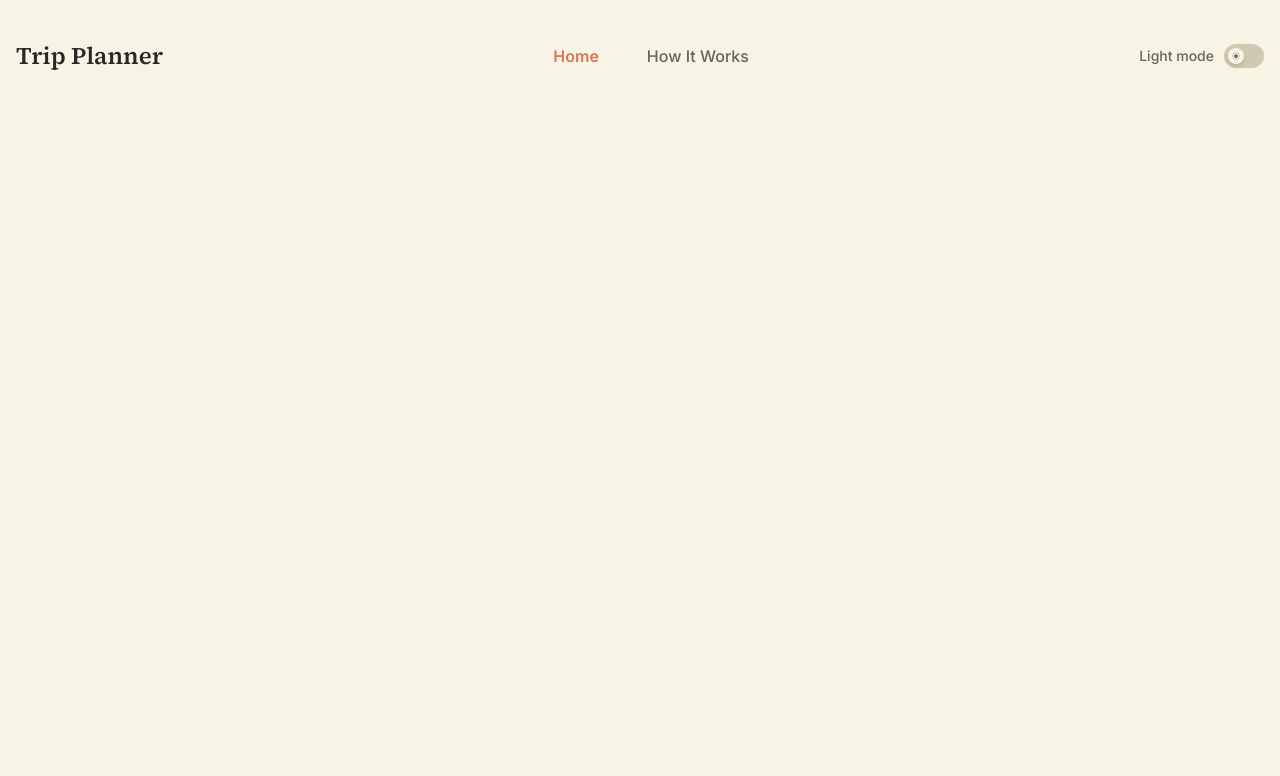
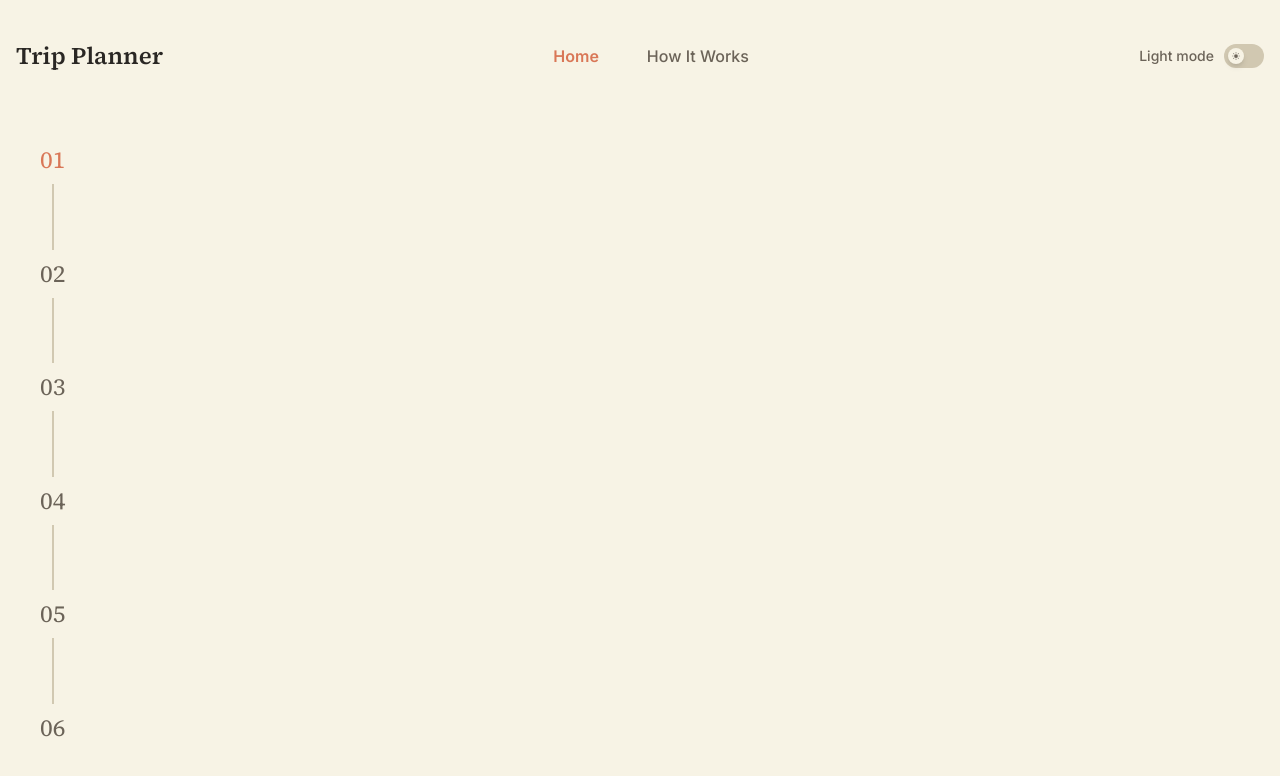
Before and after one commit to Arya-Bhavsar/TripPlanner, a React app in the folder frontend/: page / in a window 1280 px wide. Shown: the top 776 px of the page. Built offline with nearby package versions, Linux system fonts and the light colour scheme; the HTML template or start-up script is replaced by a standard one.

Commit message:
Added a vertical stepper for the home page

```diff
--- a/frontend/src/components/Dashboard.jsx
+++ b/frontend/src/components/Dashboard.jsx
@@ -1,9 +1,13 @@
 import Header from "./Header";
+import VerticalStepper from "./VerticalStepper";
 
 export default function Dashboard() {
   return (
     <div className="h-screen max-h-screen flex flex-col p-4 min-w-0 max-w-7xl w-full mx-auto bg-page">
       <Header />
+      <main className="flex-1 min-h-0 w-full mt-8">
+        <VerticalStepper />
+      </main>
     </div>
   );
 }
--- /dev/null
+++ b/frontend/src/components/VerticalStepper.jsx
@@ -0,0 +1,64 @@
+import { useState } from 'react';
+
+export default function VerticalStepper() {
+  const [activeStep, setActiveStep] = useState(0);
+
+  const steps = [
+    {
+      number: "01"
+    },
+    {
+      number: "02"
+    },
+    {
+      number: "03"
+    },
+    {
+      number: "04"
+    },
+    {
+      number: "05"
+    },
+    {
+      number: "06"
+    }
+  ];
+
+  return (
+    <div className="w-full h-full max-w-7xl mx-auto px-6 pb-6">
+      <div className="flex flex-row gap-12 items-start h-full">
+        {/* Vertical Stepper */}
+        <div className="shrink-0 flex flex-col justify-between h-full py-4 min-h-100">
+          {steps.map((step, index) => {
+            const isActive = index === activeStep;
+            const isPast = index < activeStep;
+
+            return (
+              <div key={index} className="flex flex-col items-center flex-1 last:flex-none">
+                {/* Step */}
+                <button
+                  onClick={() => setActiveStep(index)}
+                  className="flex items-center gap-2 group focus:outline-none cursor-pointer"
+                >
+                  <span className={`text-2xl font-display transition-colors duration-300 ${isPast || isActive ? "text-accent" : "text-muted group-hover:text-ink"}`}>
+                    {step.number}
+                  </span>
+                </button>
+
+                {/* Line */}
+                {index !== steps.length - 1 && (
+                  <div className={`w-0.5 flex-1 my-2 transition-colors duration-500 ${isPast ? "bg-accent" : "bg-line"}`} />
+                )}
+              </div>
+            );
+          })}
+        </div>
+
+        {/* Content */}
+        <div className="flex-1 w-full">
+          {/* Code here */}
+        </div>
+      </div>
+    </div>
+  );
+}
```
